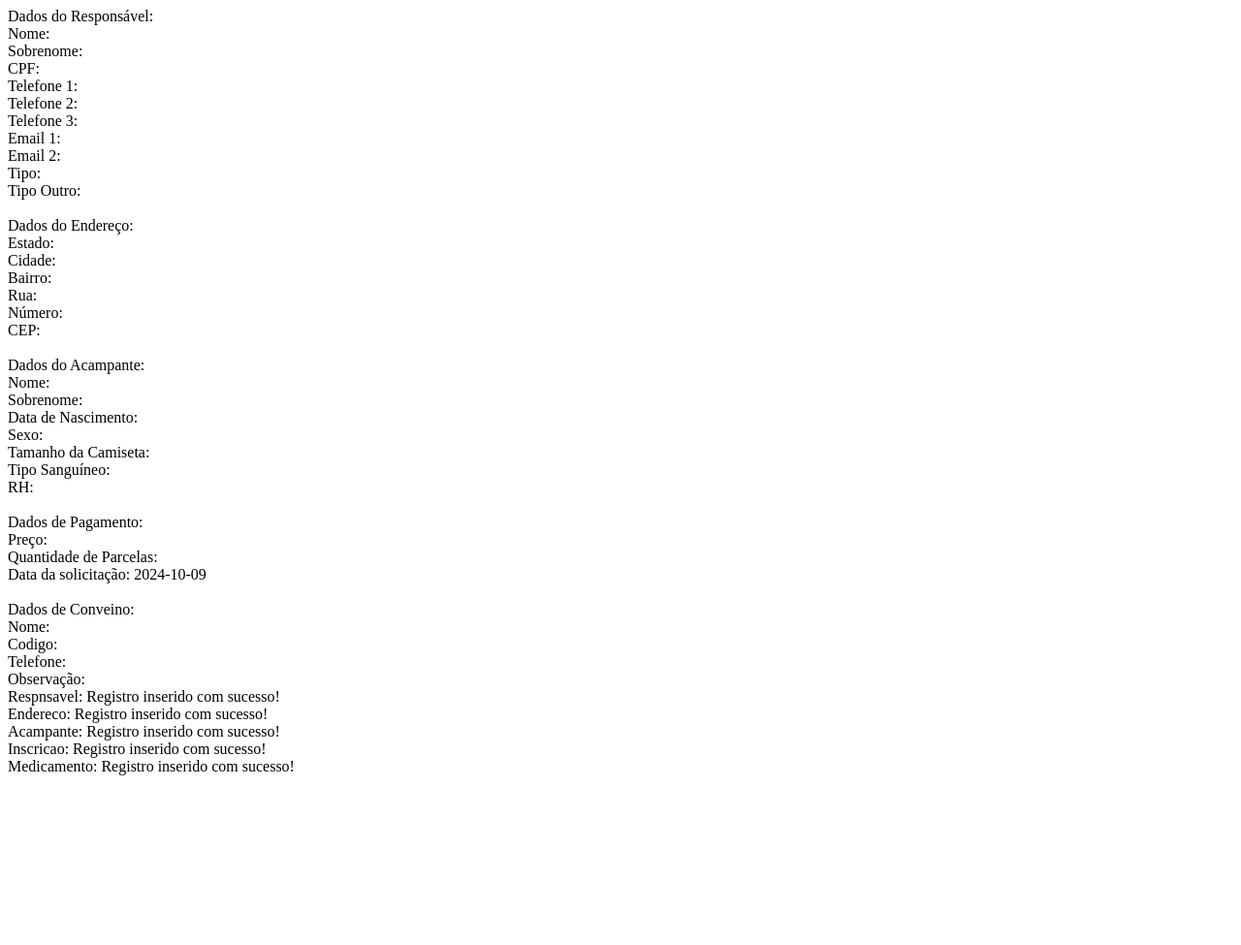
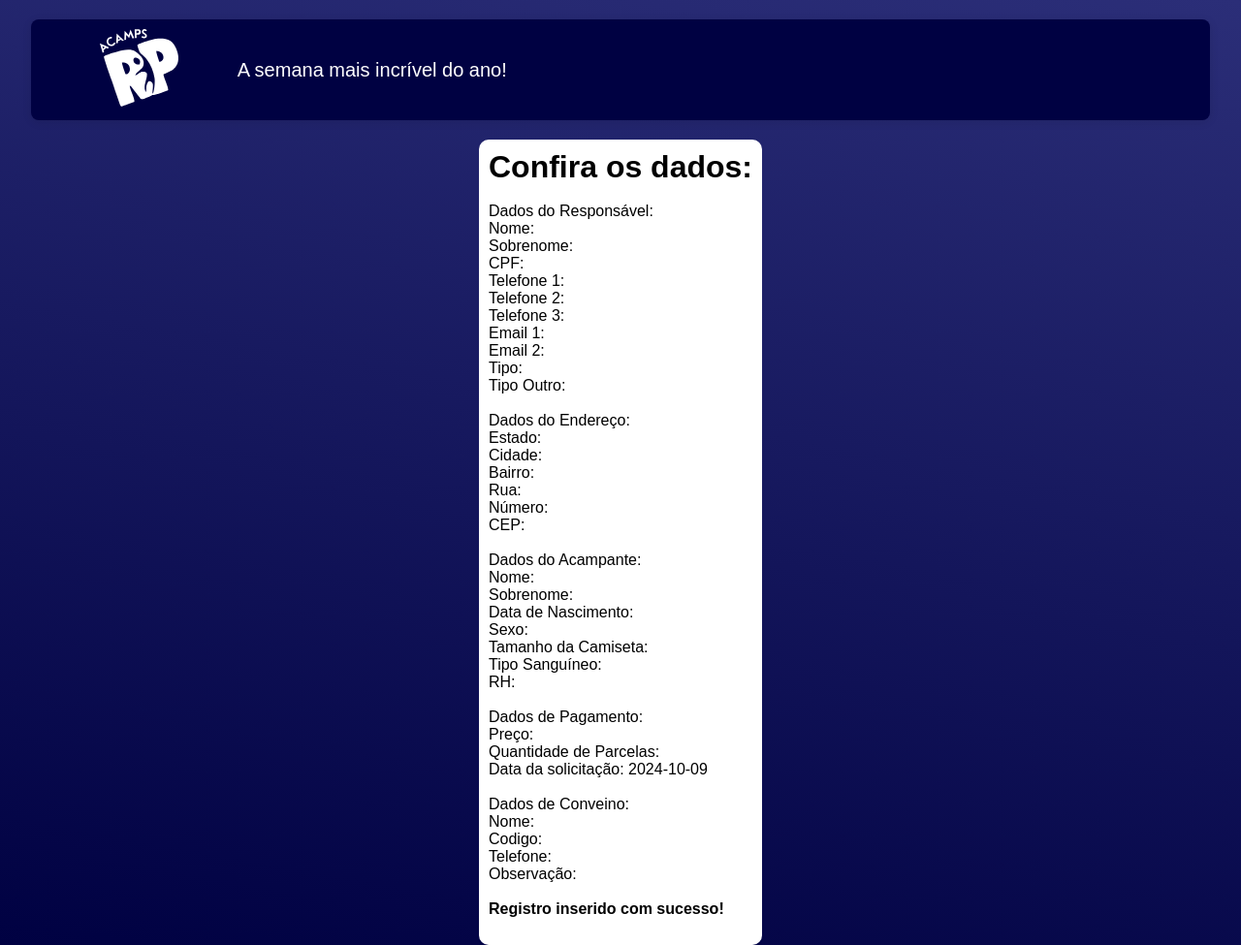
Before and after one commit to TheTVS/FATEC-PI-2, a PHP site: page /envio_forms.php in a window 1280 px wide. Shown: the whole page at 97% size. Before the commit the page ends 800 px from the top, so only its background shows below. Run offline with PHP 8.4, Linux system fonts and the light colour scheme; data that the repository does not hold is empty.

Commit message:
agora ta bonito

```diff
--- a/envio_forms.php
+++ b/envio_forms.php
@@ -1,3 +1,34 @@
+<!DOCTYPE html>
+<html lang="pt-br">
+
+<head>
+    <meta charset="UTF-8">
+    <meta name="viewport" content="width=device-width, initial-scale=1.0">
+    <title>Formulário Básico</title>
+    <link rel="stylesheet" href="styles.css">
+
+</head>
+
+<body>
+    <div class="formulario-wrapper">
+        <div class="container-header" id="header">
+            <div class="header-linha">
+                <div class="header-grupo" style="flex-basis: 10in;">
+                    <div class="logo-wrapper">
+                        <img src="imgs/RP_Acamps.svg" alt="Logo">
+                    </div>
+                </div>
+                <div class="header-grupo" style="flex-basis: 50in;">
+                    <div class="container-header-slogan">A semana mais incrível do ano!</div>
+                </div>
+                <div class="header-grupo" style="flex-basis: 10in;">
+
+                </div>
+            </div>
+        </div>
+        <div class="containerbranco">
+
+
 <?php
 
 include('resource/database/conexao.php');
@@ -39,6 +70,8 @@ include('resource/database/conexao.php');
     $res_email2 = !empty($_POST['res-eml-2']) ? $_POST['res-eml-2'] : '';
     $res_tipo = !empty($_POST['res-res']) ? $_POST['res-res'] : '';
     $res_tipo_outro = !empty($_POST['res-out']) ? $_POST['res-out'] : '';
+
+    echo "<h1>Confira os dados:</h1><br>";
 
     echo "Dados do Responsável:<br>";
     echo "Nome: $res_nome<br>";
@@ -106,7 +139,7 @@ include('resource/database/conexao.php');
     echo "Nome: $con_nome<br>";
     echo "Codigo: $con_numero<br>";
     echo "Telefone: $con_telefone<br>";
-    echo "Observação: $con_observacao <br>";
+    echo "Observação: $con_observacao <br><br>";
 
 // Vacinas
     $his_vac_bcg = $_POST['his-vac-bcg'];
@@ -162,7 +195,6 @@ $sql = "INSERT INTO `responsavel` (`res_cpf`, `res_nome`, `res_sobrenome`, `res_
 
 // Execução
 if ($conexao->query($sql) === TRUE) {
-    echo "Respnsavel: Registro inserido com sucesso!<br>";
 } else {
     echo "Erro: ";
 }
@@ -173,7 +205,6 @@ $sql = "INSERT INTO `endereco` (`end_estado`, `end_cidade`, `end_bairro`, `end_r
 // Execução
 if ($conexao->query($sql) === TRUE) {
     $id_endereco = $conexao->insert_id;
-    echo "Endereco: Registro inserido com sucesso!<br>";
 } else {
     echo "Erro: ";
 }
@@ -184,7 +215,6 @@ $sql = "INSERT INTO `acampante` (`aca_nome`, `aca_sobrenome`, `aca_idade`, `aca_
 // Execução
 if ($conexao->query($sql) === TRUE) {
     $id_acampante = $conexao->insert_id;
-    echo "Acampante: Registro inserido com sucesso!<br>";
 } else {
     echo "Erro: ";
 }
@@ -194,7 +224,6 @@ $sql = "INSERT INTO `inscricao` (`ins_pagamento`, `ins_data`, `temp_id`, `res_cp
 
 // Execução
 if ($conexao->query($sql) === TRUE) {
-    echo "Inscricao: Registro inserido com sucesso!<br>";
 } else {
     echo "Erro: ";
 }
@@ -207,7 +236,6 @@ if ($tem_con == "sim") {
     // Execução
     if ($conexao->query($sql) === TRUE) {
         $id_convenio = $conexao->insert_id;
-        echo "Convenio: Registro inserido com sucesso!<br>";
     } else {
         echo "Erro: ";
     }
@@ -218,14 +246,11 @@ if ($tem_con == "sim") {
 
     // Execução
     if ($conexao->query($sql) === TRUE) {
-        echo "Acampante_Convenio: Registro inserido com sucesso!<br>";
     } else {
         echo "Erro: ";
     }
 }
 
-//cont vacinas
-$i_quantvacina=0;
     //checa se as vacinas foi ou nao ativa (por que isso ta assim em vez de um for 1- e mais facil de testar assim 2- tava dando problema em outras partes para corrigir, 3- se vc quiser colocar em um for coloca, eu n to sendo pago para isso)
     if ($his_vac_bcg == "on") {
         // Query de inserção acampante_vacina
@@ -233,7 +258,6 @@ $i_quantvacina=0;
 
         // Execução
         if ($conexao->query($sql) === TRUE) {
-            $i_quantvacina=$i_quantvacina+1;
         } else {
             echo "Erro: ";
         }
@@ -244,7 +268,6 @@ $i_quantvacina=0;
 
         // Execução
         if ($conexao->query($sql) === TRUE) {
-            $i_quantvacina=$i_quantvacina+1;
         } else {
             echo "Erro: ";
         }
@@ -255,7 +278,6 @@ $i_quantvacina=0;
 
         // Execução
         if ($conexao->query($sql) === TRUE) {
-            $i_quantvacina=$i_quantvacina+1;
         } else {
             echo "Erro: ";
         }
@@ -266,7 +288,6 @@ $i_quantvacina=0;
 
         // Execução
         if ($conexao->query($sql) === TRUE) {
-            $i_quantvacina=$i_quantvacina+1;
         } else {
             echo "Erro: ";
         }
@@ -277,7 +298,6 @@ $i_quantvacina=0;
 
         // Execução
         if ($conexao->query($sql) === TRUE) {
-            $i_quantvacina=$i_quantvacina+1;
         } else {
             echo "Erro: ";
         }
@@ -288,7 +308,6 @@ $i_quantvacina=0;
 
         // Execução
         if ($conexao->query($sql) === TRUE) {
-            $i_quantvacina=$i_quantvacina+1;
         } else {
             echo "Erro: ";
         }
@@ -299,7 +318,6 @@ $i_quantvacina=0;
 
         // Execução
         if ($conexao->query($sql) === TRUE) {
-            $i_quantvacina=$i_quantvacina+1;
         } else {
             echo "Erro: ";
         }
@@ -310,7 +328,6 @@ $i_quantvacina=0;
 
         // Execução
         if ($conexao->query($sql) === TRUE) {
-            $i_quantvacina=$i_quantvacina+1;
         } else {
             echo "Erro: ";
         }
@@ -321,7 +338,6 @@ $i_quantvacina=0;
 
         // Execução
         if ($conexao->query($sql) === TRUE) {
-            $i_quantvacina=$i_quantvacina+1;
         } else {
             echo "Erro: ";
         }
@@ -332,7 +348,6 @@ $i_quantvacina=0;
 
         // Execução
         if ($conexao->query($sql) === TRUE) {
-            $i_quantvacina=$i_quantvacina+1;
         } else {
             echo "Erro: ";
         }
@@ -343,7 +358,6 @@ $i_quantvacina=0;
 
         // Execução
         if ($conexao->query($sql) === TRUE) {
-            $i_quantvacina=$i_quantvacina+1;
         } else {
             echo "Erro: ";
         }
@@ -354,7 +368,6 @@ $i_quantvacina=0;
 
         // Execução
         if ($conexao->query($sql) === TRUE) {
-            $i_quantvacina=$i_quantvacina+1;
         } else {
             echo "Erro: ";
         }
@@ -364,7 +377,6 @@ $i_quantvacina=0;
     }
 
     //doencas
-    $i_quantdoenca=0;
     // Verifica se algum checkbox foi selecionado
     if (isset($_POST['tem-doe'])=="sim") {
         if ($doe_convulsoes == "on") {
@@ -372,7 +384,6 @@ $i_quantvacina=0;
 
             // Execução
             if ($conexao->query($sql) === TRUE) {
-                $i_quantdoenca=$i_quantdoenca+1;
             } else {
                 echo "Erro: ";
             }
@@ -383,7 +394,6 @@ $i_quantvacina=0;
 
             // Execução
             if ($conexao->query($sql) === TRUE) {
-                $i_quantdoenca=$i_quantdoenca+1;
             } else {
                 echo "Erro: ";
             }
@@ -394,7 +404,6 @@ $i_quantvacina=0;
 
             // Execução
             if ($conexao->query($sql) === TRUE) {
-                $i_quantdoenca=$i_quantdoenca+1;
             } else {
                 echo "Erro: ";
             }
@@ -405,7 +414,6 @@ $i_quantvacina=0;
 
             // Execução
             if ($conexao->query($sql) === TRUE) {
-                $i_quantdoenca=$i_quantdoenca+1;
             } else {
                 echo "Erro: ";
             }
@@ -416,7 +424,6 @@ $i_quantvacina=0;
 
             // Execução
             if ($conexao->query($sql) === TRUE) {
-                $i_quantdoenca=$i_quantdoenca+1;
             } else {
                 echo "Erro: ";
             }
@@ -427,7 +434,6 @@ $i_quantvacina=0;
 
             // Execução
             if ($conexao->query($sql) === TRUE) {
-                $i_quantdoenca=$i_quantdoenca+1;
             } else {
                 echo "Erro: ";
             }
@@ -438,7 +444,6 @@ $i_quantvacina=0;
 
             // Execução
             if ($conexao->query($sql) === TRUE) {
-                $i_quantdoenca=$i_quantdoenca+1;
             } else {
                 echo "Erro: ";
             }
@@ -449,7 +454,6 @@ $i_quantvacina=0;
 
             // Execução
             if ($conexao->query($sql) === TRUE) {
-                $i_quantdoenca=$i_quantdoenca+1;
             } else {
                 echo "Erro: ";
             }
@@ -460,25 +464,19 @@ $i_quantvacina=0;
 
             // Execução
             if ($conexao->query($sql) === TRUE) {
-                $i_quantdoenca=$i_quantdoenca+1;
             } else {
                 echo "Erro: ";
             }
         }
 
     }
-    if($i_quantdoenca>0){
-        echo "$i_quantdoenca Doencas: Registro inserido com sucesso!<br>";
-    }
 
     //alergia
-    $i_quantalergia=0;
     if ($ale_med_aps == "on") {
         $sql = "INSERT INTO `registro_alergia` (`ra_obs`, `aca_id`, `ale_id`) VALUES ('','$id_acampante','1');";
 
         // Execução
         if ($conexao->query($sql) === TRUE) {
-            $i_quantalergia=$i_quantalergia+1;
         } else {
             echo "Erro: ";
         }
@@ -489,7 +487,6 @@ $i_quantvacina=0;
 
         // Execução
         if ($conexao->query($sql) === TRUE) {
-            $i_quantalergia=$i_quantalergia+1;
         } else {
             echo "Erro: ";
         }
@@ -500,7 +497,6 @@ $i_quantvacina=0;
 
         // Execução
         if ($conexao->query($sql) === TRUE) {
-            $i_quantalergia=$i_quantalergia+1;
         } else {
             echo "Erro: ";
         }
@@ -511,7 +507,6 @@ $i_quantvacina=0;
 
         // Execução
         if ($conexao->query($sql) === TRUE) {
-            $i_quantalergia=$i_quantalergia+1;
         } else {
             echo "Erro: ";
         }
@@ -522,7 +517,6 @@ $i_quantvacina=0;
 
         // Execução
         if ($conexao->query($sql) === TRUE) {
-            $i_quantalergia=$i_quantalergia+1;
         } else {
             echo "Erro: ";
         }
@@ -533,7 +527,6 @@ $i_quantvacina=0;
 
         // Execução
         if ($conexao->query($sql) === TRUE) {
-            $i_quantalergia=$i_quantalergia+1;
         } else {
             echo "Erro: ";
         }
@@ -544,7 +537,6 @@ $i_quantvacina=0;
 
         // Execução
         if ($conexao->query($sql) === TRUE) {
-            $i_quantalergia=$i_quantalergia+1;
         } else {
             echo "Erro: ";
         }
@@ -555,7 +547,6 @@ $i_quantvacina=0;
 
         // Execução
         if ($conexao->query($sql) === TRUE) {
-            $i_quantalergia=$i_quantalergia+1;
         } else {
             echo "Erro: ";
         }
@@ -566,7 +557,6 @@ $i_quantvacina=0;
 
         // Execução
         if ($conexao->query($sql) === TRUE) {
-            $i_quantalergia=$i_quantalergia+1;
         } else {
             echo "Erro: ";
         }
@@ -577,7 +567,6 @@ $i_quantvacina=0;
 
         // Execução
         if ($conexao->query($sql) === TRUE) {
-            $i_quantalergia=$i_quantalergia+1;
         } else {
             echo "Erro: ";
         }
@@ -588,7 +577,6 @@ $i_quantvacina=0;
 
         // Execução
         if ($conexao->query($sql) === TRUE) {
-            $i_quantalergia=$i_quantalergia+1;
         } else {
             echo "Erro: ";
         }
@@ -598,7 +586,6 @@ $i_quantvacina=0;
 
         // Execução
         if ($conexao->query($sql) === TRUE) {
-            $i_quantalergia=$i_quantalergia+1;
         } else {
             echo "Erro: ";
         }
@@ -608,14 +595,9 @@ $i_quantvacina=0;
 
         // Execução
         if ($conexao->query($sql) === TRUE) {
-            $i_quantalergia=$i_quantalergia+1;
         } else {
             echo "Erro: ";
         }
-    }
-
-    if($i_quantalergia>0){
-        echo "$i_quantalergia Alergias: Registro inserido com sucesso!<br>";
     }
 
     //registro medico
@@ -623,10 +605,14 @@ $i_quantvacina=0;
 
     // Execução
     if ($conexao->query($sql) === TRUE) {
-        echo "Medicamento: Registro inserido com sucesso!<br>";
+        echo "<h4> Registro inserido com sucesso!</h4><br>";
     } else {
         echo "Erro: ";
     }
 
 $conexao->close();
 ?>
+</div>
+
+</body>
+</html>
--- a/index.php
+++ b/index.php
@@ -980,7 +980,7 @@
         <div id="form-principal">
             <div id="pagina-3" class="pagina hidden">
                 <div class="container" style="text-align: center;">
-                    <h2>Formulário enviado com sucesso!</h2>
+                    <h2>Enviando formulario</h2>
                     <p>Obrigado por se inscrever no acampamento.</p>
                 </div>
             </div>
--- a/styles.css
+++ b/styles.css
@@ -395,3 +395,10 @@ select:focus {
     }
 
 }
+div.containerbranco{
+    position: relative;
+    background-color: white;
+    border-radius: 10px;
+    border: 0;
+    padding: 10px;
+}
```
